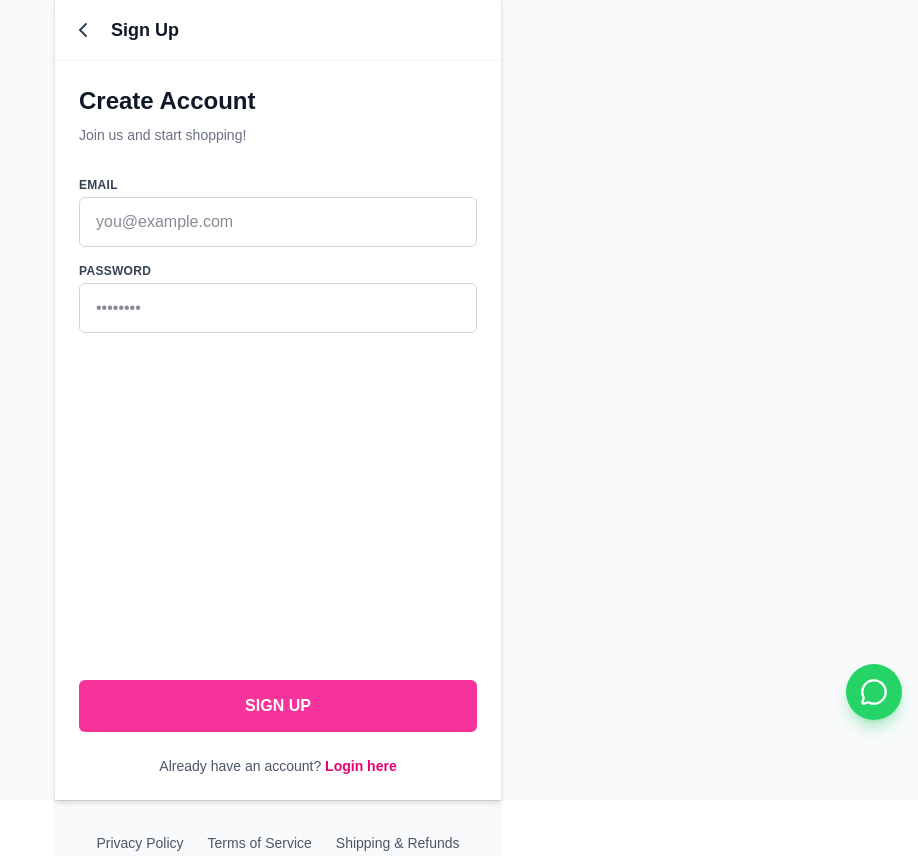
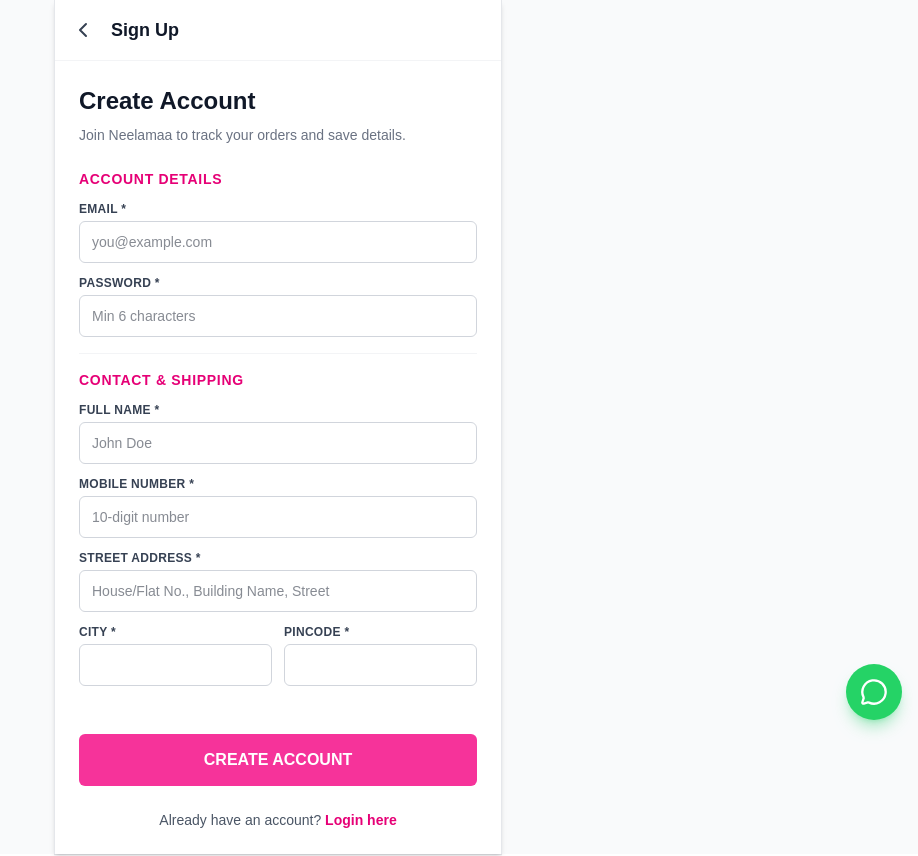
Before and after one commit to neelamaawebapp/neelamaa-store, a Next.js app: page /signup in a window 1280 px wide. Shown: the top 856 px of the page, without its empty margins (362-1280 px from the left). Built offline with nearby package versions, Linux system fonts and the light colour scheme; no server answers.

Commit message:
Phase 8: Extended Customer Registration

```diff
--- a/src/app/checkout/page.tsx
+++ b/src/app/checkout/page.tsx
@@ -5,8 +5,9 @@ import { useCart } from "@/context/CartContext";
 import { useAuth } from "@/context/AuthContext";
 import { useRouter } from "next/navigation";
 import { ChevronLeft, MapPin } from "lucide-react";
-import { collection, addDoc, serverTimestamp } from "firebase/firestore";
+import { collection, addDoc, serverTimestamp, doc, getDoc } from "firebase/firestore";
 import { db } from "@/lib/firebase";
+import { useEffect } from "react";
 
 export default function CheckoutPage() {
   const { cart, totalAmount, clearCart } = useCart();
@@ -20,6 +21,28 @@ export default function CheckoutPage() {
   const [pin, setPin] = useState("");
   const [placing, setPlacing] = useState(false);
   const [success, setSuccess] = useState(false);
+
+  // Auto-fill from user profile
+  useEffect(() => {
+    const fetchUserProfile = async () => {
+      if (!user) return;
+      try {
+        const docRef = doc(db, "users", user.uid);
+        const docSnap = await getDoc(docRef);
+        if (docSnap.exists()) {
+          const data = docSnap.data();
+          if (data.name) setName(data.name);
+          if (data.phone) setPhone(data.phone);
+          if (data.street) setStreet(data.street);
+          if (data.city) setCity(data.city);
+          if (data.pin) setPin(data.pin);
+        }
+      } catch (err) {
+        console.error("Failed to fetch profile", err);
+      }
+    };
+    fetchUserProfile();
+  }, [user]);
 
   const discount = Math.round(totalAmount * 0.33);
   const finalAmount = totalAmount - discount;
--- a/src/app/signup/page.tsx
+++ b/src/app/signup/page.tsx
@@ -1,15 +1,25 @@
 "use client";
 
 import { useState } from "react";
-import { createUserWithEmailAndPassword } from "firebase/auth";
-import { auth } from "@/lib/firebase";
+import { createUserWithEmailAndPassword, updateProfile } from "firebase/auth";
+import { doc, setDoc, serverTimestamp } from "firebase/firestore";
+import { auth, db } from "@/lib/firebase";
 import { useRouter } from "next/navigation";
 import Link from "next/link";
 import { ChevronLeft } from "lucide-react";
 
 export default function Signup() {
+  // Auth Fields
   const [email, setEmail] = useState("");
   const [password, setPassword] = useState("");
+
+  // Profile Fields
+  const [name, setName] = useState("");
+  const [phone, setPhone] = useState("");
+  const [street, setStreet] = useState("");
+  const [city, setCity] = useState("");
+  const [pin, setPin] = useState("");
+
   const [error, setError] = useState("");
   const [loading, setLoading] = useState(false);
   const router = useRouter();
@@ -23,15 +33,34 @@ export default function Signup() {
       if (password.length < 6) {
         throw new Error("Password must be at least 6 characters long.");
       }
-      // Simple email regex validation fallback
-      const emailRegex = /^[^\s@]+@[^\s@]+\.[^\s@]+$/;
-      if (!emailRegex.test(email)) {
-        throw new Error("Please enter a valid email address.");
+      if (phone.length < 10) {
+        throw new Error("Please enter a valid 10-digit mobile number.");
       }
 
-      await createUserWithEmailAndPassword(auth, email, password);
+      // 1. Create Auth User
+      const userCredential = await createUserWithEmailAndPassword(auth, email, password);
+      const user = userCredential.user;
+
+      // 2. Update Auth Profile with Name
+      await updateProfile(user, {
+        displayName: name
+      });
+
+      // 3. Save Extended Profile to Firestore
+      await setDoc(doc(db, "users", user.uid), {
+        name,
+        email,
+        phone,
+        street,
+        city,
+        pin,
+        address: `${street}, ${city}, ${pin}`,
+        createdAt: serverTimestamp(),
+      });
+
       router.push("/");
     } catch (err: any) {
+      console.error(err);
       let errorMessage = "Failed to create account";
       if (err.code === "auth/email-already-in-use") {
         errorMessage = "This email is already in use.";
@@ -51,58 +80,73 @@ export default function Signup() {
   return (
     <div className="min-h-screen bg-gray-50 flex justify-center w-full">
       <div className="w-full max-w-md bg-white min-h-screen flex flex-col relative shadow-md border-x border-gray-200">
-        <div className="p-4 flex items-center border-b border-gray-100">
+        <div className="p-4 flex items-center border-b border-gray-100 sticky top-0 bg-white z-10">
           <button onClick={() => router.back()} className="mr-4">
             <ChevronLeft size={24} className="text-gray-700" />
           </button>
           <h1 className="font-bold text-lg text-gray-900">Sign Up</h1>
         </div>
 
-        <div className="p-6 flex-1 flex flex-col">
-          <div className="mb-8">
+        <div className="p-6 flex-1 flex flex-col overflow-y-auto">
+          <div className="mb-6">
             <h2 className="text-2xl font-bold text-gray-900 mb-2">Create Account</h2>
-            <p className="text-gray-500 text-sm">Join us and start shopping!</p>
+            <p className="text-gray-500 text-sm">Join Neelamaa to track your orders and save details.</p>
           </div>
 
-          <form onSubmit={handleSignup} className="flex flex-col space-y-4 flex-1">
+          <form onSubmit={handleSignup} className="flex flex-col space-y-4">
             {error && (
               <div className="bg-red-50 text-red-600 p-3 rounded-md text-sm">
                 {error}
               </div>
             )}
 
-            <div>
-              <label className="block text-xs font-bold text-gray-700 mb-1 uppercase tracking-wide">Email</label>
-              <input
-                type="email"
-                value={email}
-                onChange={(e) => setEmail(e.target.value)}
-                className="w-full border border-gray-300 px-4 py-3 rounded-md focus:outline-none focus:ring-2 focus:ring-pink-500 focus:border-transparent transition-colors text-gray-900"
-                placeholder="you@example.com"
-                required
-              />
+            {/* Account Details */}
+            <div className="space-y-3 pb-4 border-b border-gray-100">
+              <h3 className="font-bold text-sm text-pink-600 uppercase tracking-wider">Account Details</h3>
+              <div>
+                <label className="block text-xs font-bold text-gray-700 mb-1 uppercase tracking-wide">Email *</label>
+                <input type="email" value={email} onChange={(e) => setEmail(e.target.value)} className="w-full border border-gray-300 px-3 py-2.5 rounded-md focus:outline-none focus:ring-2 focus:ring-pink-500 text-sm text-gray-900" placeholder="you@example.com" required />
+              </div>
+              <div>
+                <label className="block text-xs font-bold text-gray-700 mb-1 uppercase tracking-wide">Password *</label>
+                <input type="password" value={password} onChange={(e) => setPassword(e.target.value)} className="w-full border border-gray-300 px-3 py-2.5 rounded-md focus:outline-none focus:ring-2 focus:ring-pink-500 text-sm text-gray-900" placeholder="Min 6 characters" required minLength={6} />
+              </div>
             </div>
 
-            <div>
-              <label className="block text-xs font-bold text-gray-700 mb-1 uppercase tracking-wide">Password</label>
-              <input
-                type="password"
-                value={password}
-                onChange={(e) => setPassword(e.target.value)}
-                className="w-full border border-gray-300 px-4 py-3 rounded-md focus:outline-none focus:ring-2 focus:ring-pink-500 focus:border-transparent transition-colors text-gray-900"
-                placeholder="••••••••"
-                required
-                minLength={6}
-              />
+            {/* Personal Details */}
+            <div className="space-y-3 pb-4">
+              <h3 className="font-bold text-sm text-pink-600 uppercase tracking-wider">Contact & Shipping</h3>
+              <div>
+                <label className="block text-xs font-bold text-gray-700 mb-1 uppercase tracking-wide">Full Name *</label>
+                <input type="text" value={name} onChange={(e) => setName(e.target.value)} className="w-full border border-gray-300 px-3 py-2.5 rounded-md focus:outline-none focus:ring-2 focus:ring-pink-500 text-sm text-gray-900" placeholder="John Doe" required />
+              </div>
+              <div>
+                <label className="block text-xs font-bold text-gray-700 mb-1 uppercase tracking-wide">Mobile Number *</label>
+                <input type="tel" value={phone} onChange={(e) => setPhone(e.target.value)} className="w-full border border-gray-300 px-3 py-2.5 rounded-md focus:outline-none focus:ring-2 focus:ring-pink-500 text-sm text-gray-900" placeholder="10-digit number" required minLength={10} />
+              </div>
+              <div>
+                <label className="block text-xs font-bold text-gray-700 mb-1 uppercase tracking-wide">Street Address *</label>
+                <input type="text" value={street} onChange={(e) => setStreet(e.target.value)} className="w-full border border-gray-300 px-3 py-2.5 rounded-md focus:outline-none focus:ring-2 focus:ring-pink-500 text-sm text-gray-900" placeholder="House/Flat No., Building Name, Street" required />
+              </div>
+              <div className="grid grid-cols-2 gap-3">
+                <div>
+                  <label className="block text-xs font-bold text-gray-700 mb-1 uppercase tracking-wide">City *</label>
+                  <input type="text" value={city} onChange={(e) => setCity(e.target.value)} className="w-full border border-gray-300 px-3 py-2.5 rounded-md focus:outline-none focus:ring-2 focus:ring-pink-500 text-sm text-gray-900" required />
+                </div>
+                <div>
+                  <label className="block text-xs font-bold text-gray-700 mb-1 uppercase tracking-wide">Pincode *</label>
+                  <input type="text" value={pin} onChange={(e) => setPin(e.target.value)} className="w-full border border-gray-300 px-3 py-2.5 rounded-md focus:outline-none focus:ring-2 focus:ring-pink-500 text-sm text-gray-900" required />
+                </div>
+              </div>
             </div>
 
-            <div className="mt-auto pt-8">
+            <div className="pt-4">
               <button
                 type="submit"
                 disabled={loading}
                 className="w-full bg-pink-500 text-white font-bold py-3.5 rounded-md hover:bg-pink-600 transition-colors disabled:opacity-70 flex justify-center items-center"
               >
-                {loading ? "CREATING..." : "SIGN UP"}
+                {loading ? "CREATING PROFILE..." : "CREATE ACCOUNT"}
               </button>
 
               <div className="text-center mt-6">
```
